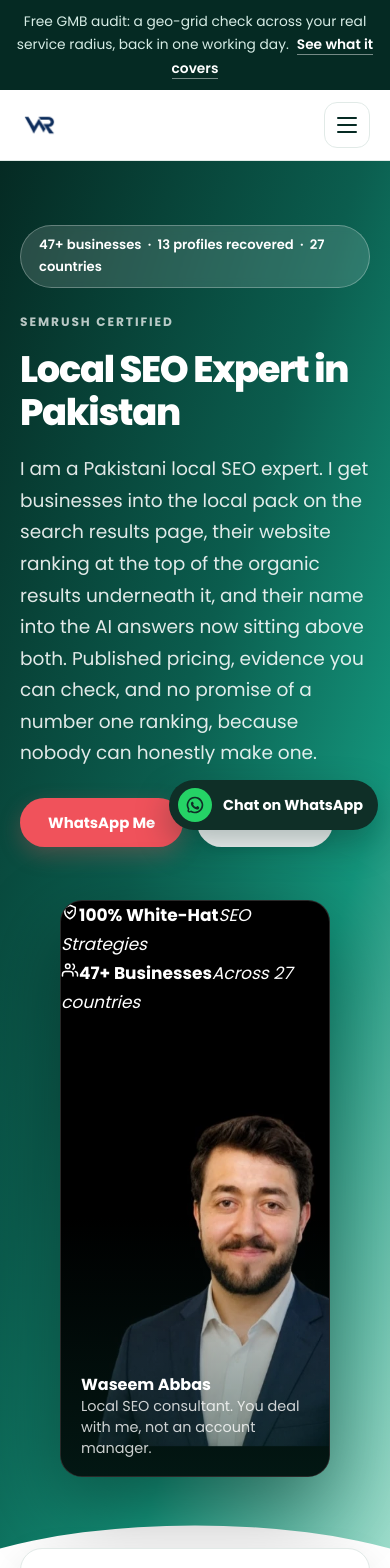
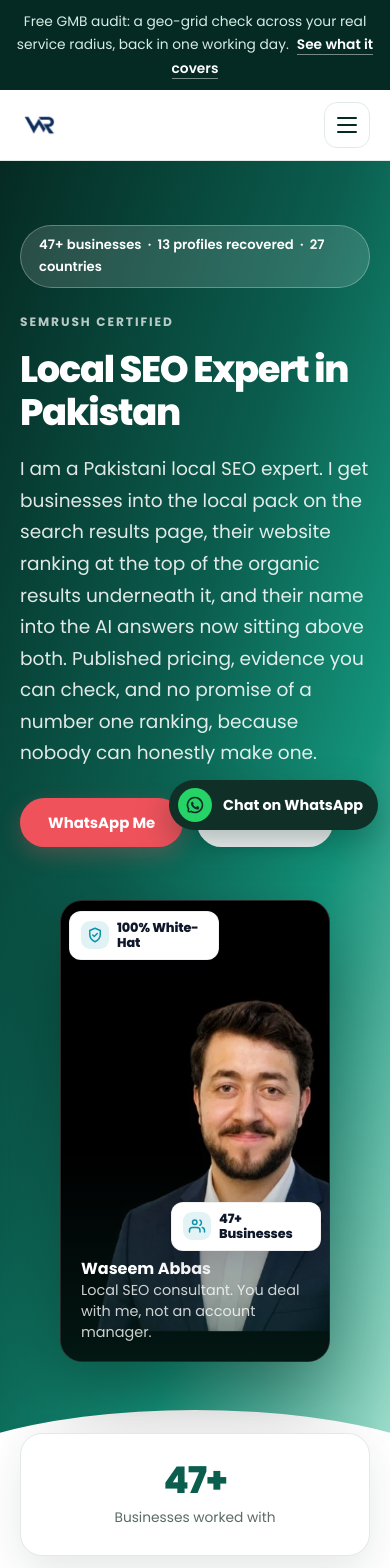
Before and after one commit to abbasid9276-spec/waseem-local-seo, a Next.js app: page / in a window 390 px wide. Shown: the top 1568 px of the page. Built offline with nearby package versions, Linux system fonts and the light colour scheme.

Commit message:
Update globals.css

```diff
--- a/app/globals.css
+++ b/app/globals.css
@@ -796,3 +796,49 @@ img, svg, video, iframe, table, pre { max-width: 100%; }
 @media (max-width: 720px) {
   .guidelist { grid-template-columns: 1fr; }
 }
+
+/* ── Hero trust badges ─────────────────────────────── */
+.hero-figure { position: relative; }
+.hero-badge {
+  position: absolute;
+  z-index: 3;
+  display: flex;
+  align-items: center;
+  gap: 10px;
+  padding: 10px 14px;
+  border-radius: 14px;
+  background: #fff;
+  color: #0f172a;
+  border: 1px solid rgba(2, 6, 23, 0.06);
+  box-shadow: 0 12px 30px rgba(2, 6, 23, 0.22);
+  max-width: min(220px, 62%);
+}
+.hero-badge-ico {
+  display: grid;
+  place-items: center;
+  flex: 0 0 34px;
+  width: 34px;
+  height: 34px;
+  border-radius: 10px;
+  background: rgba(13, 148, 170, 0.12);
+  color: #0d94aa;
+}
+.hero-badge-txt { display: flex; flex-direction: column; line-height: 1.2; min-width: 0; }
+.hero-badge-txt b { font-size: 0.9rem; font-weight: 800; letter-spacing: -0.01em; }
+.hero-badge-txt i { font-style: normal; font-size: 0.74rem; opacity: 0.62; }
+.hero-badge-a { top: 20px; left: -18px; }
+.hero-badge-b { bottom: 26%; right: -18px; }
+
+@media (max-width: 960px) {
+  .hero-badge { padding: 8px 11px; gap: 8px; border-radius: 12px; max-width: min(190px, 60%); }
+  .hero-badge-ico { flex: 0 0 28px; width: 28px; height: 28px; border-radius: 9px; }
+  .hero-badge-txt b { font-size: 0.8rem; }
+  .hero-badge-txt i { font-size: 0.68rem; }
+  .hero-badge-a { top: 10px; left: 8px; }
+  .hero-badge-b { bottom: 24%; right: 8px; }
+}
+
+@media (max-width: 420px) {
+  .hero-badge { max-width: 56%; }
+  .hero-badge-txt i { display: none; }
+}
```
